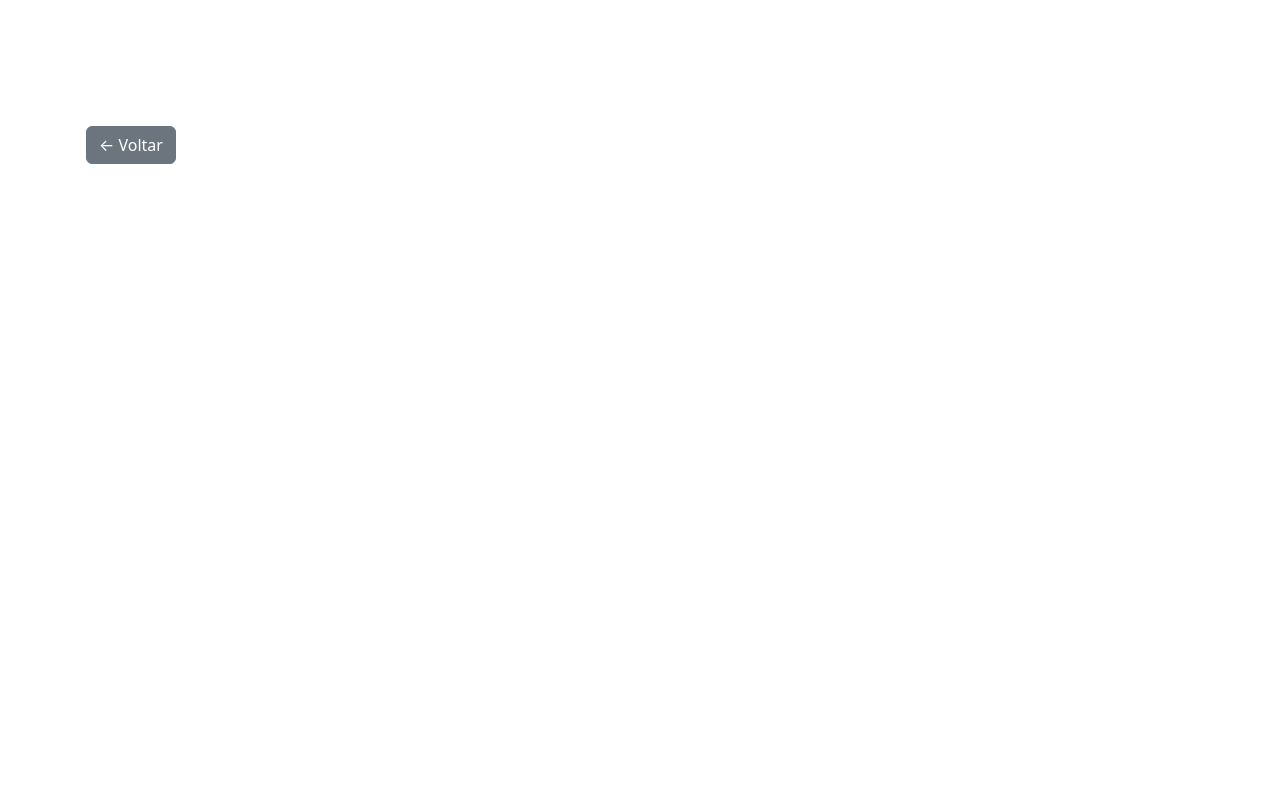
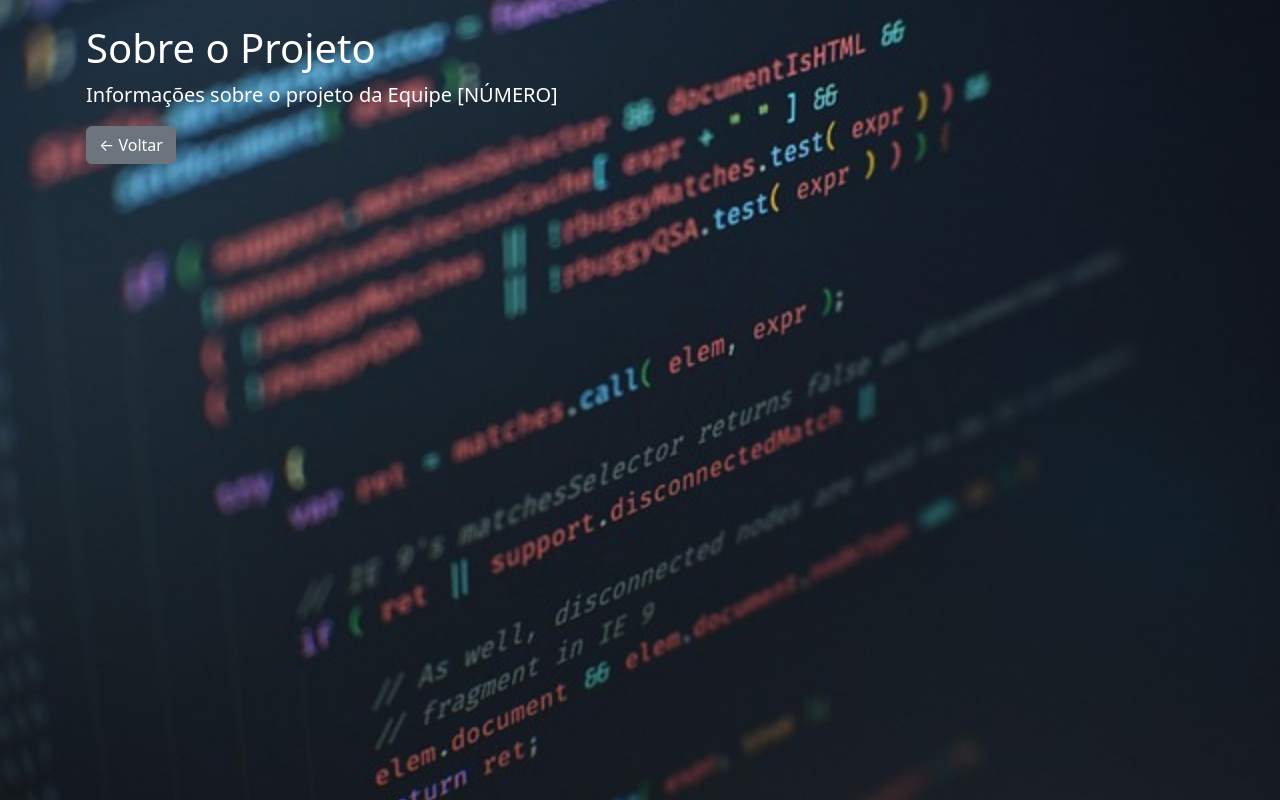
Before and after one commit to santiagosilas/20252-TI-IaDF-DevKit-ProjetoIntegrador, a website built with Vite: page frontend/src/about.html in a window 1280 px wide. Built offline with nearby package versions, Linux system fonts and the light colour scheme.

Commit message:
Adiciona Estilo para Background para About.html

```diff
--- a/frontend/src/scss/styles.scss
+++ b/frontend/src/scss/styles.scss
@@ -1,2 +1,11 @@
 // Adiciona import do Bootstrap no styles.scss
 @import "bootstrap/scss/bootstrap";
+
+.body-bg-code {
+  background-image: url("../assets/code.jpg");
+  background-size: cover; /* Estica mantendo proporção */
+  background-position: center; /* Centraliza a imagem */
+  background-repeat: no-repeat; /* Não repete */
+  background-attachment: fixed; /* Fica fixo no scroll */
+  min-height: 100vh; /* Garante altura mínima */
+}
```
